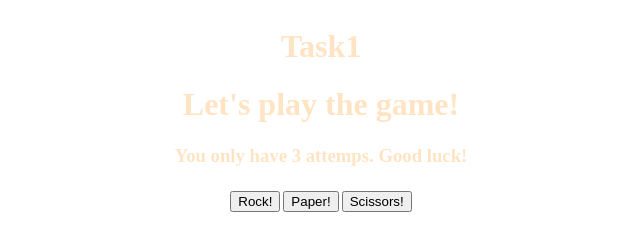
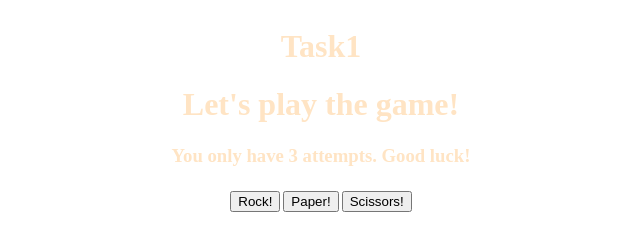
Before and after one commit to cekj4/lab9.github.io, a plain HTML site: page index.html in a window 1280 px wide. Shown: the top 232 px of the page, 319-959 px from the left. Drawn offline with Linux system fonts and the light colour scheme.

Commit message:
Update index.html
Fix spelling mistake.

```diff
--- a/index.html
+++ b/index.html
@@ -8,7 +8,7 @@
 <body>
     <h1>Task1</h1>
     <h1>Let's play the game!</h1>
-    <h3>You only have 3 attemps. Good luck!</h3>
+    <h3>You only have 3 attempts. Good luck!</h3>
     <div class="gameButtons">
      <button onclick="gameOption(1)">Rock!</button>
      <button onclick="gameOption(2)">Paper!</button>
```
